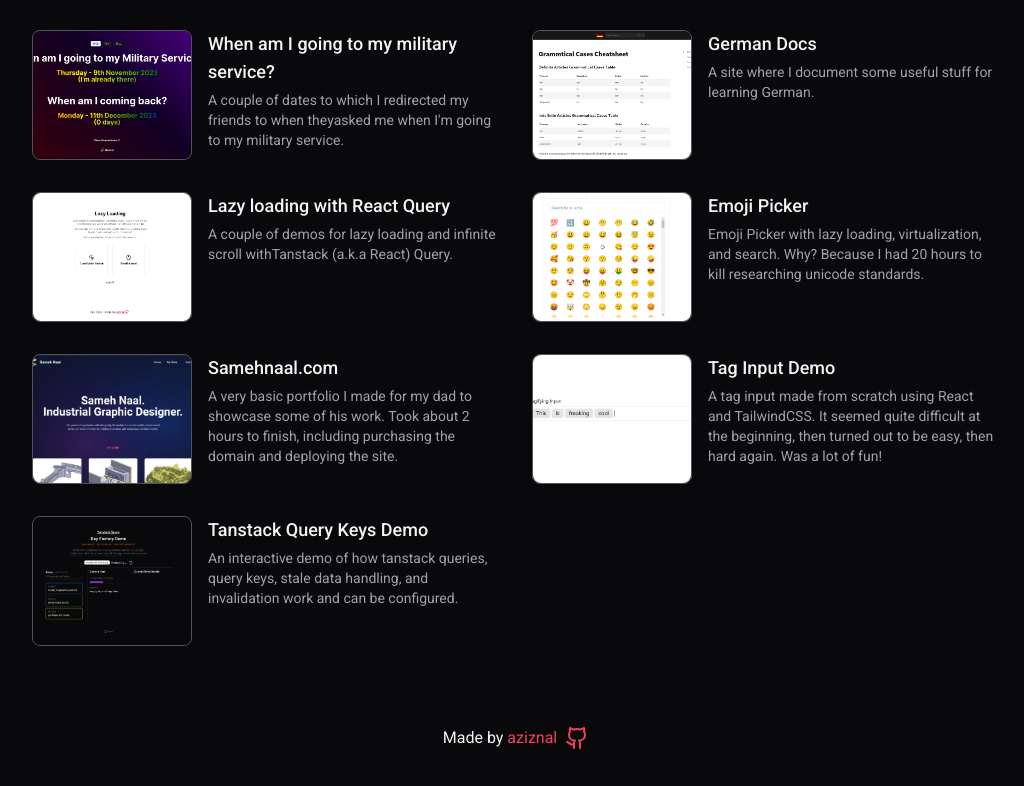
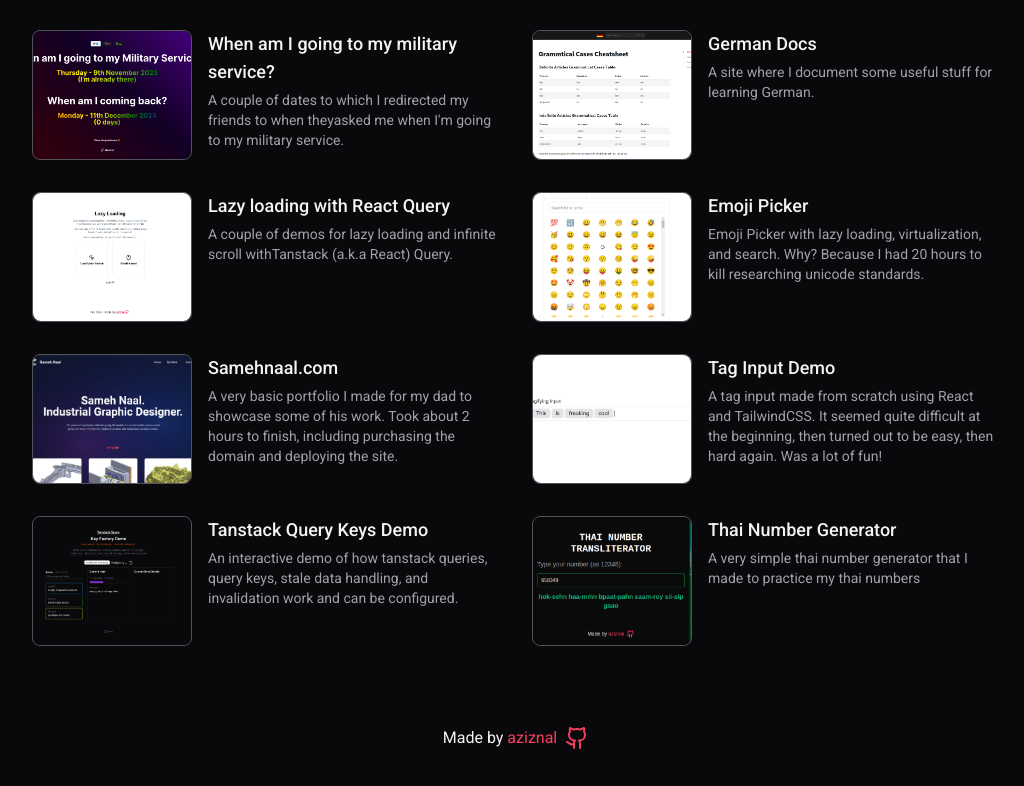
Before and after one commit to aziznal/my-link-tree, a Next.js app: page / in a window 1280 px wide. Shown: the part 551-1337 px from the top of the page, without its empty margins (124-1148 px from the left). Built offline with nearby package versions, Linux system fonts and the light colour scheme.

Commit message:
add thai number generator site

```diff
--- a/app/page.tsx
+++ b/app/page.tsx
@@ -143,6 +143,16 @@ export default function Home() {
         >
           Tanstack Query Keys Demo
         </ProjectLink>
+
+        <ProjectLink
+          href="https://thai-number-generator.aziznal.com/"
+          imageSrc="/previews/thai-number-generator-demo.png"
+          description={
+            "A very simple thai number generator that I made to practice my thai numbers"
+          }
+        >
+          Thai Number Generator
+        </ProjectLink>
       </div>
 
       <div className="text-center w-full mt-16 flex gap-1 items-center justify-center">
```
Also changed, not shown: public/previews/thai-number-generator-demo.png (added).
